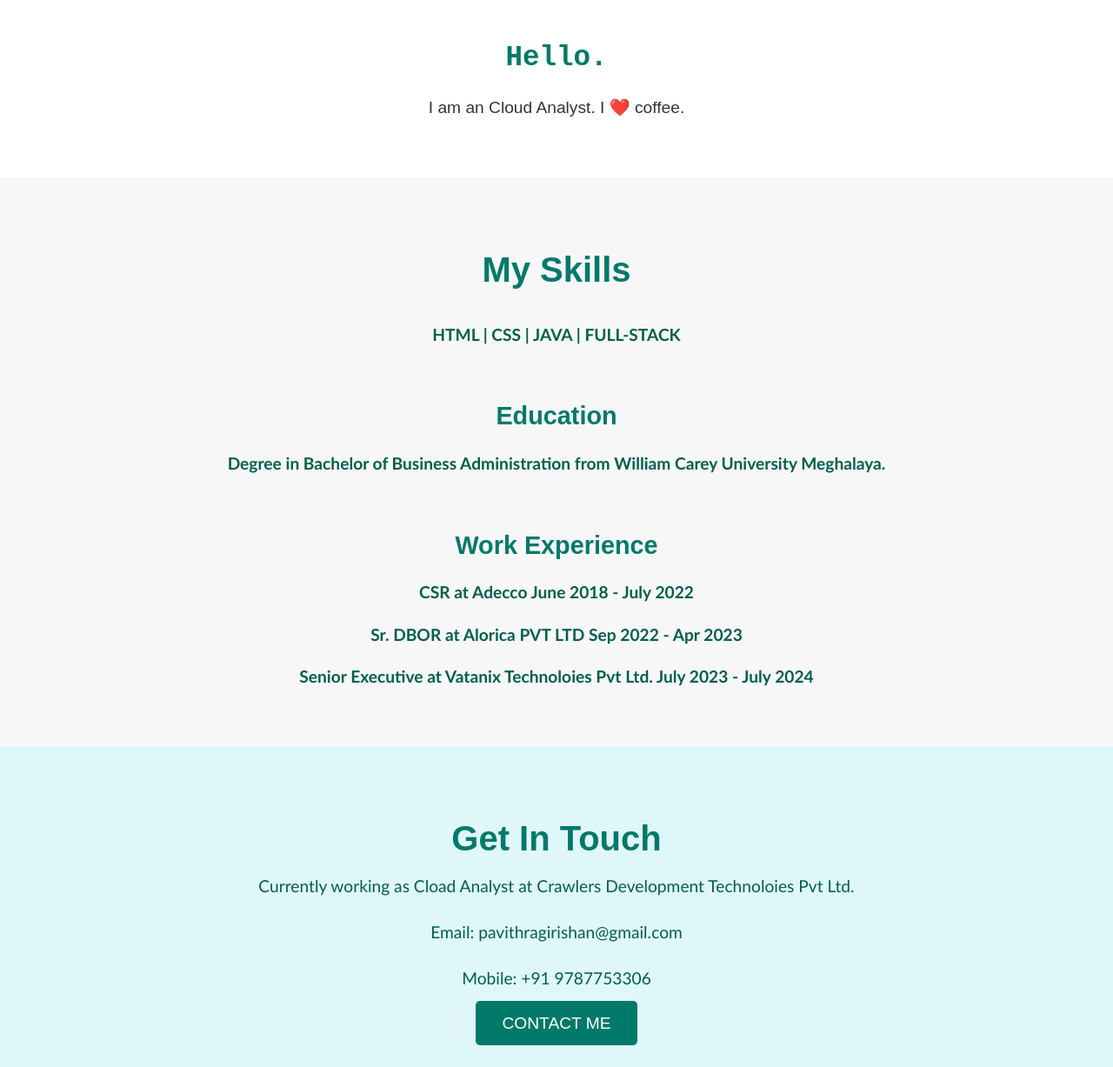
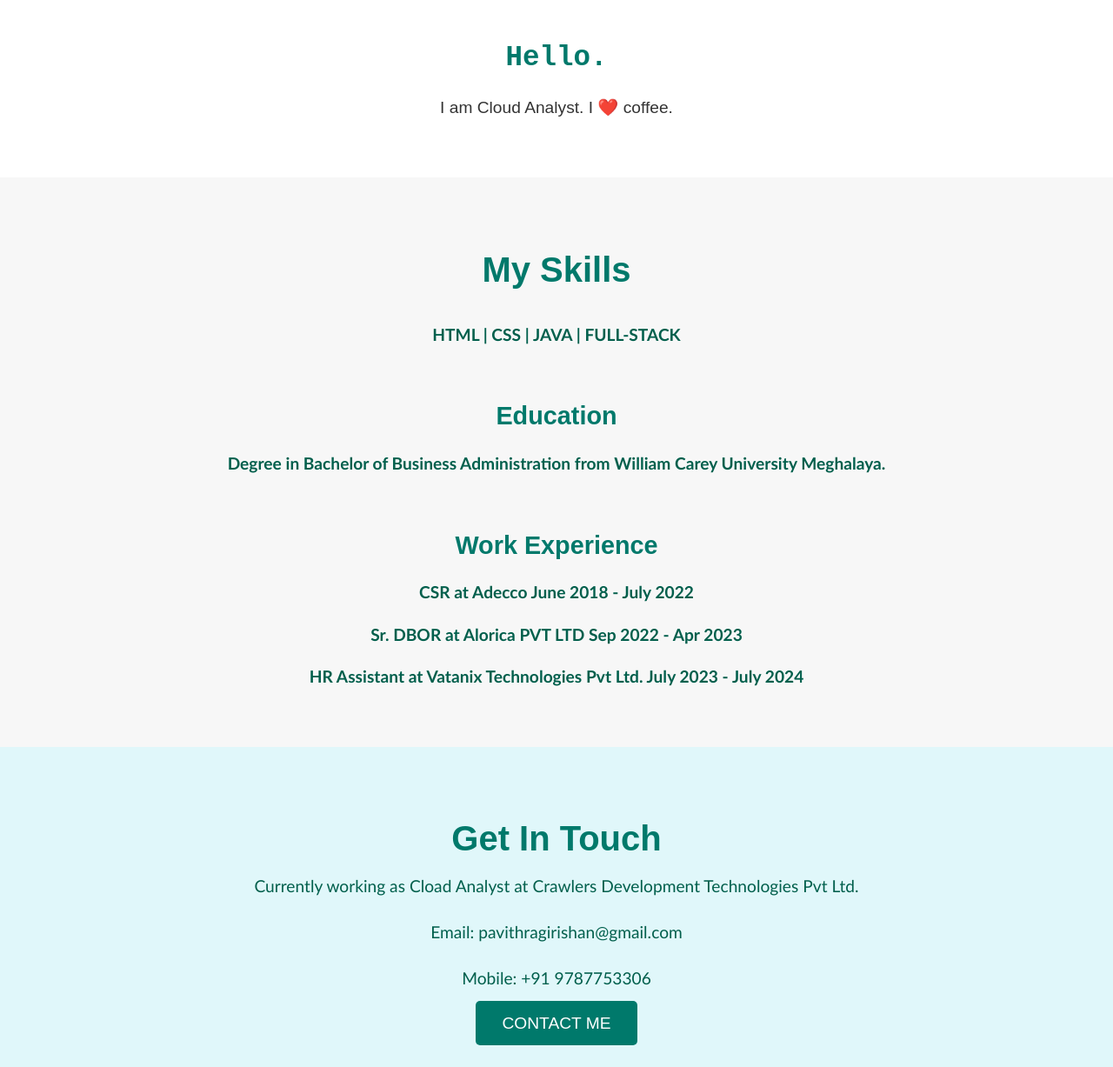
Before and after one commit to Dark1805/Pavithrare, a plain HTML site: page index.html in a window 1280 px wide. Shown: the part 1036-2263 px from the top of the page at 87% size. Drawn offline with Linux system fonts and the light colour scheme.

Commit message:
Update index.html

```diff
--- a/index.html
+++ b/index.html
@@ -26,7 +26,7 @@
     <section class="about">
         <img src="WhatsApp Image 2024-08-09 at 20.27.09_96cb01e3.jpg" alt="Your Photo" class="profile-pic">
         <h2>Hello.</h2>
-        <p>I am an Cloud Analyst.  I ❤️ coffee.</p>
+        <p>I am Cloud Analyst.  I ❤️ coffee.</p>
     </section>
 
     <!-- My Skills Section -->
@@ -48,7 +48,7 @@
             <section class="edu1">
             <h4>CSR at Adecco June 2018 - July 2022</h4>
             <h4>Sr. DBOR at Alorica PVT LTD Sep 2022 - Apr 2023</h4>
-            <h4>Senior Executive at Vatanix Technoloies Pvt Ltd. July 2023 - July 2024</h4>
+            <h4>HR Assistant at Vatanix Technologies Pvt Ltd. July 2023 - July 2024</h4>
             </section>
         </se>
         </div>
@@ -58,7 +58,7 @@
     <section class="contact">
         <h2>Get In Touch</h2>
         <section class="edu0">
-        <p>Currently working as Cload Analyst at Crawlers Development Technoloies Pvt Ltd.</p>
+        <p>Currently working as Cload Analyst at Crawlers Development Technologies Pvt Ltd.</p>
         <p>Email: pavithragirishan@gmail.com</p>
         <p>Mobile: +91 9787753306</p>
         </section>
```
